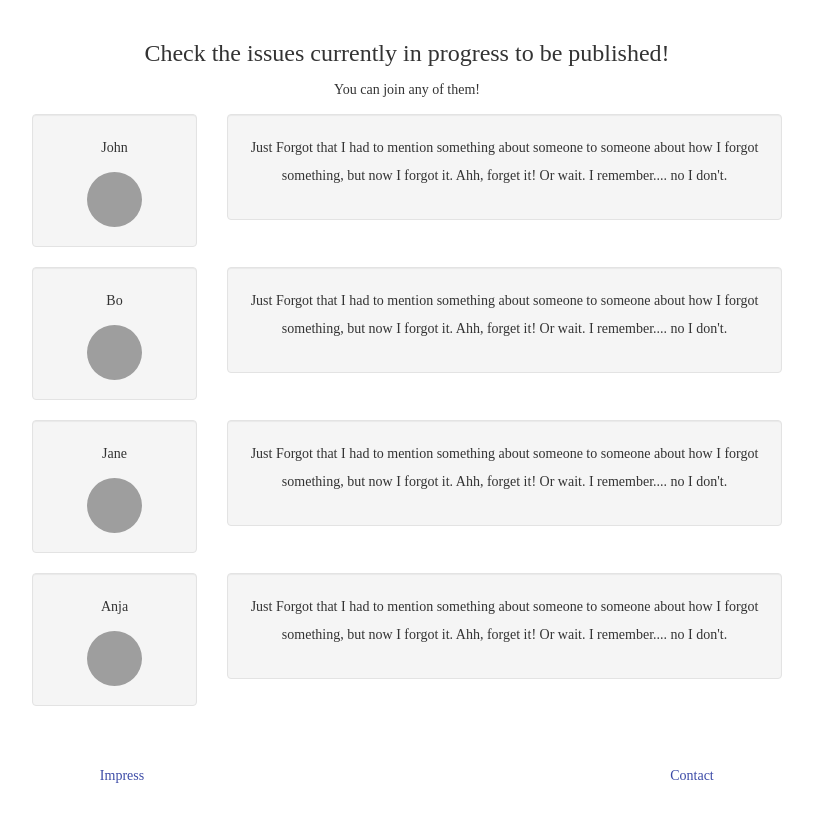
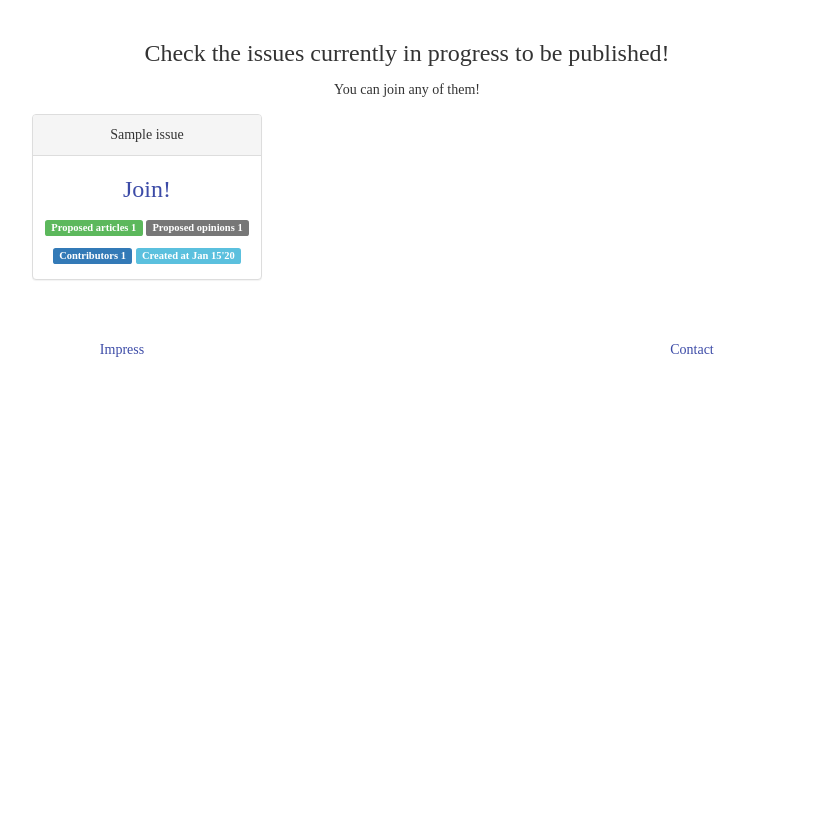
Before and after one commit to catasaw/odisseia, a Django app: template dashboard/templates/dashboard/issues_dashboard.html in a window 1280 px wide. Shown: the part 181-1007 px from the top of the page, without its empty margins (233-1046 px from the left). After the commit the page ends 538 px from the top, so only its background shows below. Run offline with Django 3.2, Linux system fonts and the light colour scheme; the template is opened without the code that fills it: values that come from a table or form of the project are taken from there, others are empty; tables that the repository leaves empty hold one stand-in row (values such as "Sample post"); parts of the project's set-up code (start-up, migrations or seed data) failed here and were passed over; some libraries are stand-ins or nearby versions; grey boxes are pictures that could not be loaded.

Commit message:
Make layout for issues dashboard to display top 5 most recent issues.

```diff
--- a/dashboard/templates/dashboard/issues_dashboard.html
+++ b/dashboard/templates/dashboard/issues_dashboard.html
@@ -17,57 +17,22 @@
       </div>
 
       <div class="row">
-        <div class="col-sm-3">
-          <div class="well">
-           <p>John</p>
-           <img src="bird.jpg" class="img-circle" height="55" width="55" alt="Avatar">
+      {% for issue in issues %}
+        <div class="col-sm-4">
+          <div class="panel panel-default">
+	          <div class="panel-heading">{{issue.title}}</div>
+	          <h3><a href="#">{% trans "Join!" %}</a></h3>
+	          <p>
+	          <span class="label label-success">{% trans "Proposed articles" %} {{issue.article_set.count}}</span>
+	          <span class="label label-default">{% trans "Proposed opinions" %} {{issue.opinion_set.count}}</span>
+	          <span class="label label-primary">{% trans "Contributors" %} {{issue.issue_users.count}}</span>
+	          <span class="label label-info">{% trans "Created at" %} {{issue.created_at|date:"M d'y "}}</span>
+	          </p>
           </div>
         </div>
-        <div class="col-sm-9">
-          <div class="well">
-            <p>Just Forgot that I had to mention something about someone to someone about how I forgot something, but now I forgot it. Ahh, forget it! Or wait. I remember.... no I don't.</p>
-          </div>
-        </div>
+      {% endfor %}
       </div>
-      <div class="row">
-        <div class="col-sm-3">
-          <div class="well">
-           <p>Bo</p>
-           <img src="bandmember.jpg" class="img-circle" height="55" width="55" alt="Avatar">
-          </div>
-        </div>
-        <div class="col-sm-9">
-          <div class="well">
-            <p>Just Forgot that I had to mention something about someone to someone about how I forgot something, but now I forgot it. Ahh, forget it! Or wait. I remember.... no I don't.</p>
-          </div>
-        </div>
-      </div>
-      <div class="row">
-        <div class="col-sm-3">
-          <div class="well">
-           <p>Jane</p>
-           <img src="bandmember.jpg" class="img-circle" height="55" width="55" alt="Avatar">
-          </div>
-        </div>
-        <div class="col-sm-9">
-          <div class="well">
-            <p>Just Forgot that I had to mention something about someone to someone about how I forgot something, but now I forgot it. Ahh, forget it! Or wait. I remember.... no I don't.</p>
-          </div>
-        </div>
-      </div>
-      <div class="row">
-        <div class="col-sm-3">
-          <div class="well">
-           <p>Anja</p>
-           <img src="bird.jpg" class="img-circle" height="55" width="55" alt="Avatar">
-          </div>
-        </div>
-        <div class="col-sm-9">
-          <div class="well">
-            <p>Just Forgot that I had to mention something about someone to someone about how I forgot something, but now I forgot it. Ahh, forget it! Or wait. I remember.... no I don't.</p>
-          </div>
-        </div>
-      </div>
+
     </div>
     <div class="col-sm-2">
     </div>
--- a/dashboard/views.py
+++ b/dashboard/views.py
@@ -1,4 +1,6 @@
 from django.shortcuts import render
+from magazine.models import Issue
 
 def dashboard(request):
-    return render(request, 'dashboard/issues_dashboard.html')
+    latest_issues = Issue.objects.order_by('created_at').filter(published_at__isnull=True)[:6]
+    return render(request, 'dashboard/issues_dashboard.html', {'issues': latest_issues,})
--- a/magazine/models.py
+++ b/magazine/models.py
@@ -31,9 +31,9 @@ class User_Language(models.Model):
 class Issue(models.Model):
     created_at = models.DateTimeField(auto_now_add=True)
     title = models.CharField(max_length=60)
-    approved_at = models.DateTimeField(null=True)
-    translated_at = models.DateTimeField(null=True)
-    published_at = models.DateTimeField(null=True)
+    approved_at = models.DateTimeField(null=True, blank=True)
+    translated_at = models.DateTimeField(null=True, blank=True)
+    published_at = models.DateTimeField(null=True, blank=True)
     issue_users = models.ManyToManyField(User, through='Issue_User')
 
 class Article(models.Model):
```
